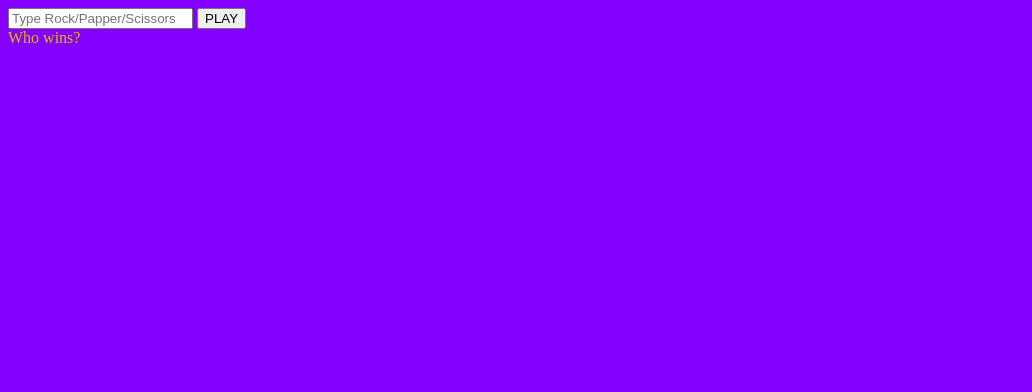
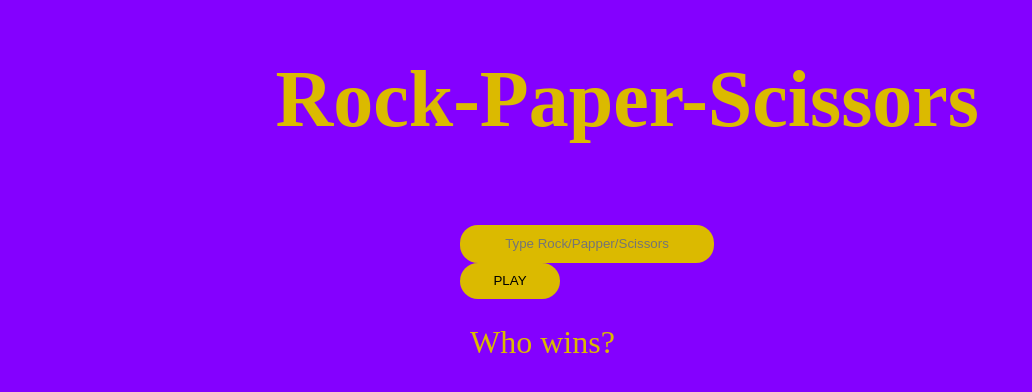
Before and after one commit to PrzemyslawSwierzewski/Rock-Paper-Scissors, a plain HTML site: page index.html in a window 1280 px wide. Shown: the whole page, without its empty margins (0-1032 px from the left). Drawn offline with Linux system fonts and the light colour scheme.

Commit message:
final product

```diff
--- a/index.css
+++ b/index.css
@@ -2,12 +2,49 @@ body{
   background-color: rgb(132, 0, 255);
   color: rgb(219, 186, 0);
 }
-.wynik{
+#wynik{
   width: 400px;
-  margin-left: 50px;
+
   margin-top: 15px;
-  color: 565656;
   font-size: 20px;
   padding: 10px;
-  border: 1px solid #ffd700;
-  box-sizing: border-box;}
+  box-sizing: border-box;
+  font-size: xx-large;
+
+
+}
+#button{
+  background-color: rgb(219, 186, 0);
+  border-radius: 18px;
+  width: 100px;
+  height: 36px;
+  color: black;
+  border: none;
+  cursor: pointer;
+  margin-right: 8px;
+  transition: background-color 0.15s;
+}
+#UserInput{
+  background-color: rgb(219, 186, 0);
+  border-radius: 18px;
+  width: 250px;
+  height: 36px;
+  color: black;
+  border: none;
+  margin-right: 8px;
+  transition: background-color 0.15s;
+  text-align: center;
+}
+#center{
+  margin-left: auto;
+  margin-right: auto;
+  width: 45vh;
+  margin-top: 15vh;
+  overflow: hidden;
+}
+h1{
+  font-size: 80px;
+  text-align: center;
+  margin-left: -2vw;
+  margin-bottom: -5vh;
+}
--- a/index.html
+++ b/index.html
@@ -9,8 +9,13 @@
   <script src="index.js"></script>
 </head>
 <body>
-  <input type="text" id="UserInput" placeholder="Type Rock/Papper/Scissors"/>
-  <input type="button" value="PLAY" onclick="Play()"/>
-  <div id="wynik">Who wins?</div>
+<h1>Rock-Paper-Scissors</h1>
+  <div id="center">
+    <input type="text" id="UserInput" placeholder="Type Rock/Papper/Scissors"/>
+    <input type="button" id="button" value="PLAY" onclick="Play()"/>
+    <div id="wynik">
+      Who wins?
+    </div>
+</div>
 </body>
 </html>
--- a/index.js
+++ b/index.js
@@ -23,14 +23,14 @@ const determinateWinner= (userChoice, computerChoice) =>{
   }
   if(userChoice==='rock'){
     if(computerChoice==='paper'){
-      return 'sorry, Computer won!';
+      return 'sorry, computer won!';
     }else {
       return 'congrats, you won!';
     }
   }
   if(userChoice==='paper'){
     if(computerChoice==='scissors'){
-      return 'sorry, Computer won!';
+      return 'sorry, computer won!';
     }else{
       return 'congrats, you won!';
     }
```
